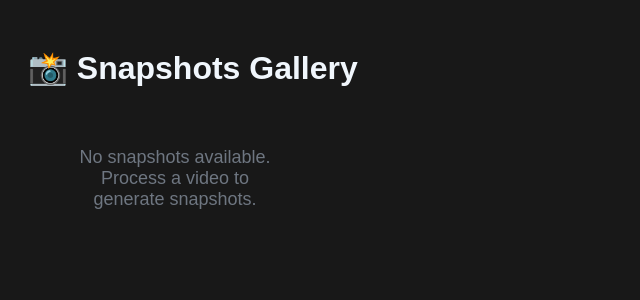
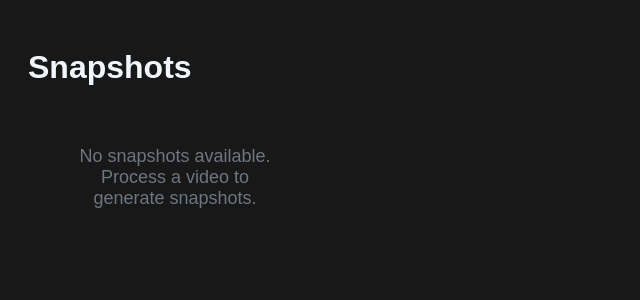
Before and after one commit to atharion-team/PPE-Dashboard-, a Flask app: page /snapshots in a window 1280 px wide. Shown: the top 300 px of the page, without its empty margins (0-640 px from the left). Run offline with Flask 3, Linux system fonts and the light colour scheme.

Commit message:
Update snapshots gallery title for consistency

```diff
--- a/templates/snapshots.html
+++ b/templates/snapshots.html
@@ -40,7 +40,7 @@
     </style>
 </head>
 <body>
-    <h1>📸 Snapshots Gallery</h1>
+    <h1> Snapshots </h1>
     <div class="gallery">
         {% if snapshots %}
             {% for snap in snapshots %}
```
